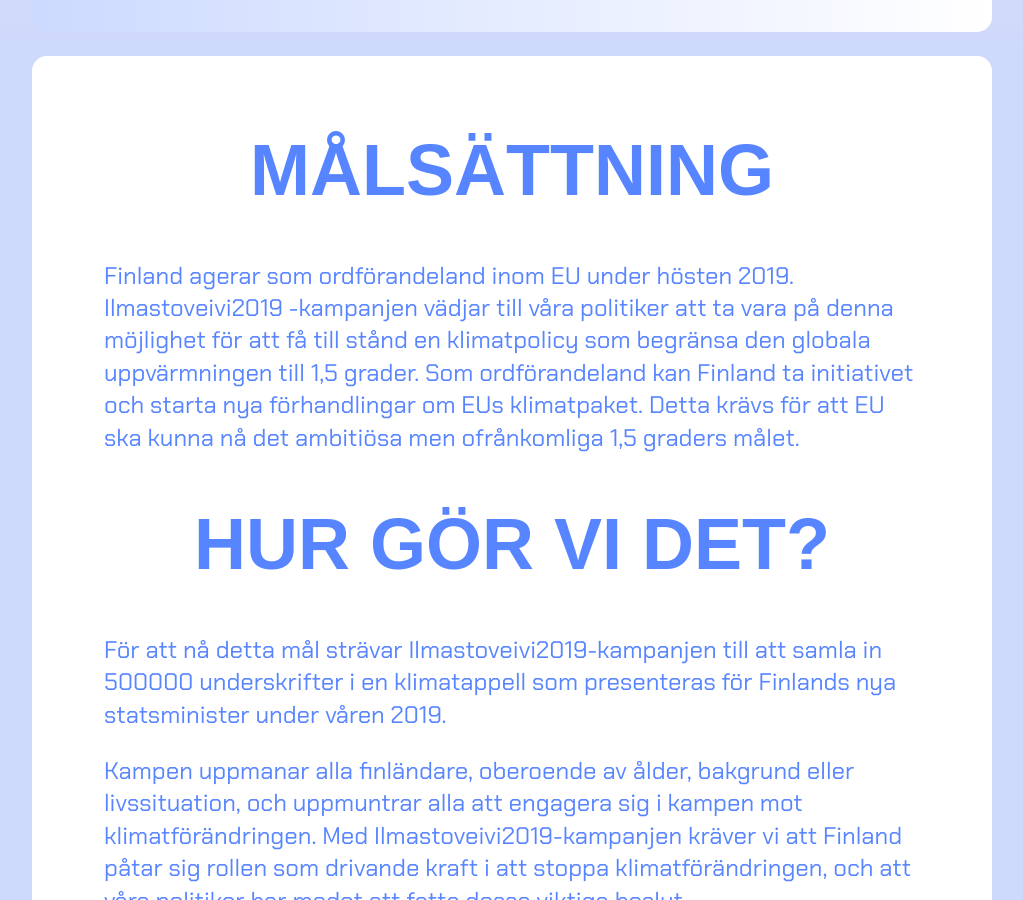
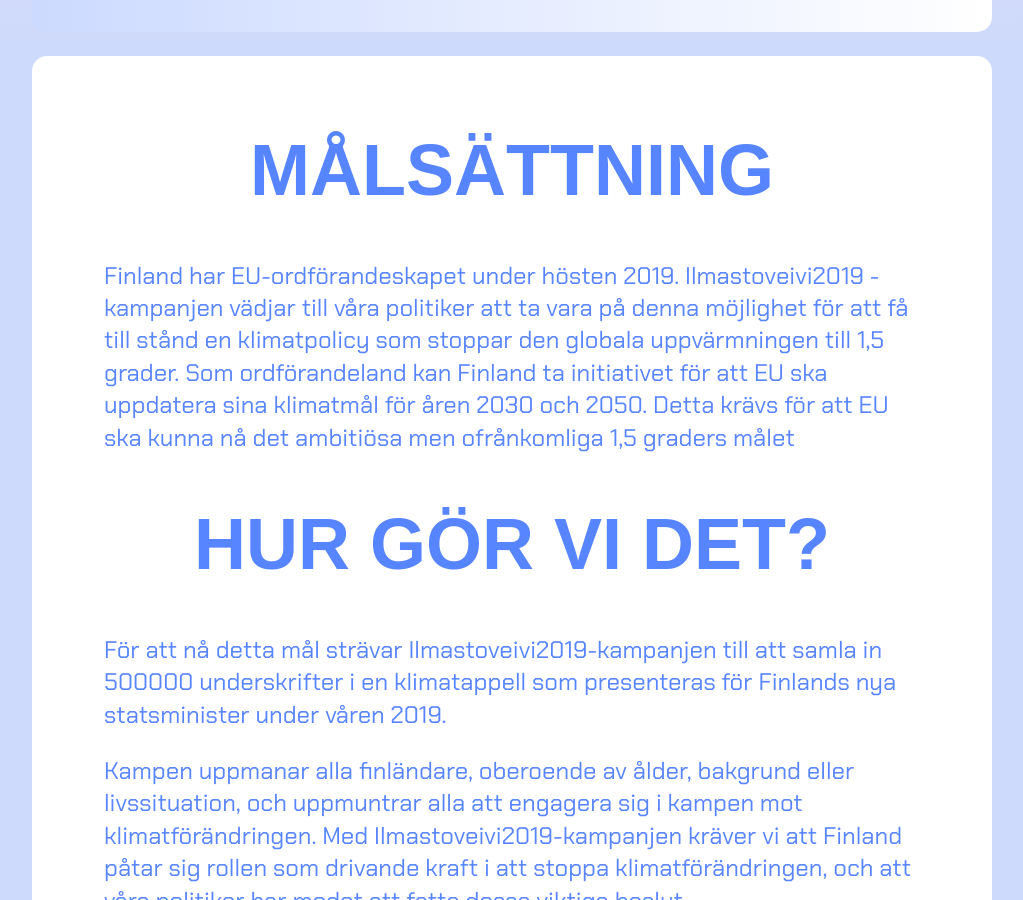
Before and after one commit to ilmastoveivi/ilmastoveivi.github.io, a Jekyll site: the page built from sv.md, in a window 1280 px wide and 900 px high, scrolled down 796 px. Shown: the whole window, without its empty margins (128-1151 px from the left). Built offline with Jekyll 4.4.1, drawn with Linux system fonts in a browser that asks for light colours; nearby versions of some CDN libraries; some web fonts are replaced; our own code applies the rules of GitHub Pages for plain Markdown files.

Commit message:
updated English and Swedish language versions

```diff
--- a/sv.md
+++ b/sv.md
@@ -21,7 +21,7 @@ redirect-url: https://ilmastoveivi2019.fi/tackar.html
 
 ## Målsättning
 
-Finland agerar som ordförandeland inom EU under hösten 2019. Ilmastoveivi2019 -kampanjen vädjar till våra politiker att ta vara på denna möjlighet för att få till stånd en klimatpolicy som begränsa den globala uppvärmningen till 1,5 grader.  Som ordförandeland kan Finland ta initiativet och starta nya förhandlingar om EUs klimatpaket. Detta krävs för att EU ska kunna nå det ambitiösa men ofrånkomliga 1,5 graders målet.
+Finland har EU-ordförandeskapet under hösten 2019. Ilmastoveivi2019 -kampanjen vädjar till våra politiker att ta vara på denna möjlighet för att få till stånd en klimatpolicy som stoppar den globala uppvärmningen till 1,5 grader.  Som ordförandeland kan Finland ta initiativet för att EU ska uppdatera sina klimatmål för åren 2030 och 2050. Detta krävs för att EU ska kunna nå det ambitiösa men ofrånkomliga 1,5 graders målet
 
 
 ## Hur gör vi det?
```
Also changed, not shown: en.md (+1 -1 lines).
